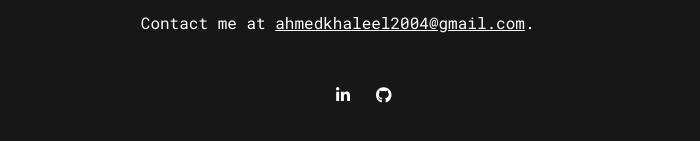
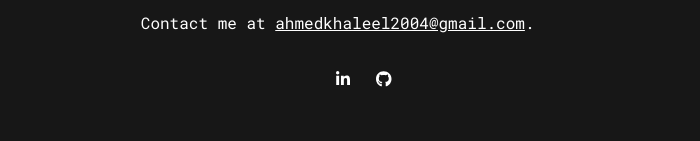
Before and after one commit to ahmedkhaleel2004/portfolio, a Next.js app: page / in a window 1280 px wide. Shown: the part 469-610 px from the top of the page, without its empty margins (272-972 px from the left). Built offline with nearby package versions, Linux system fonts and the light colour scheme.

Commit message:
margin fix 3

```diff
--- a/app/components/ClientTechView.tsx
+++ b/app/components/ClientTechView.tsx
@@ -12,7 +12,7 @@ const ClientTechView = () => {
 
   return (
     <div>
-      <div className="mt-6 flex w-full overflow-hidden rounded-lg border-2 border-white">
+      <div className="mt-6 flex w-full items-stretch overflow-hidden rounded-lg border-2 border-white">
         <div
           className={`flex-1 cursor-pointer p-4 duration-200 ease-in-out hover:bg-body-light-grey  ${
             activeSection === "front-end"
@@ -26,7 +26,7 @@ const ClientTechView = () => {
         <div
           className={`flex-1 cursor-pointer p-4 duration-200 ease-in-out hover:bg-body-light-grey ${
             activeSection === "back-end" ? "bg-body-light-grey" : "bg-body-grey"
-          } border-l-2 border-r-2 border-white text-center`}
+          } flex items-center justify-center border-l-2 border-r-2 border-white text-center`}
           onClick={() => handleSectionClick("back-end")}
         >
           Back-End
--- a/app/components/Footer.tsx
+++ b/app/components/Footer.tsx
@@ -6,7 +6,7 @@ import Link from "next/link";
 
 const Footer = () => {
   return (
-    <footer className="p-4">
+    <footer className="mb-[10vh]">
       <div className="flex justify-center space-x-4">
         <Link
           href="https://www.linkedin.com/in/ahmedkhaleel2004"
```
